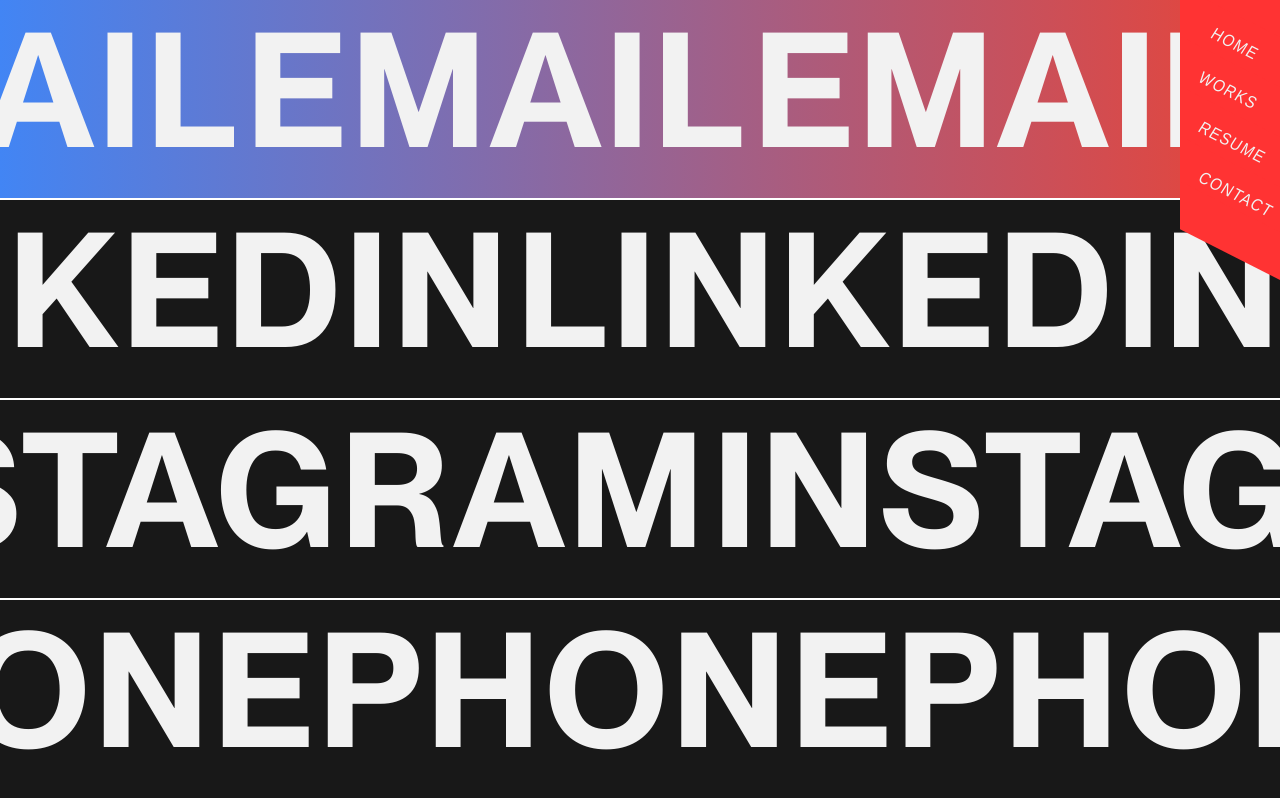
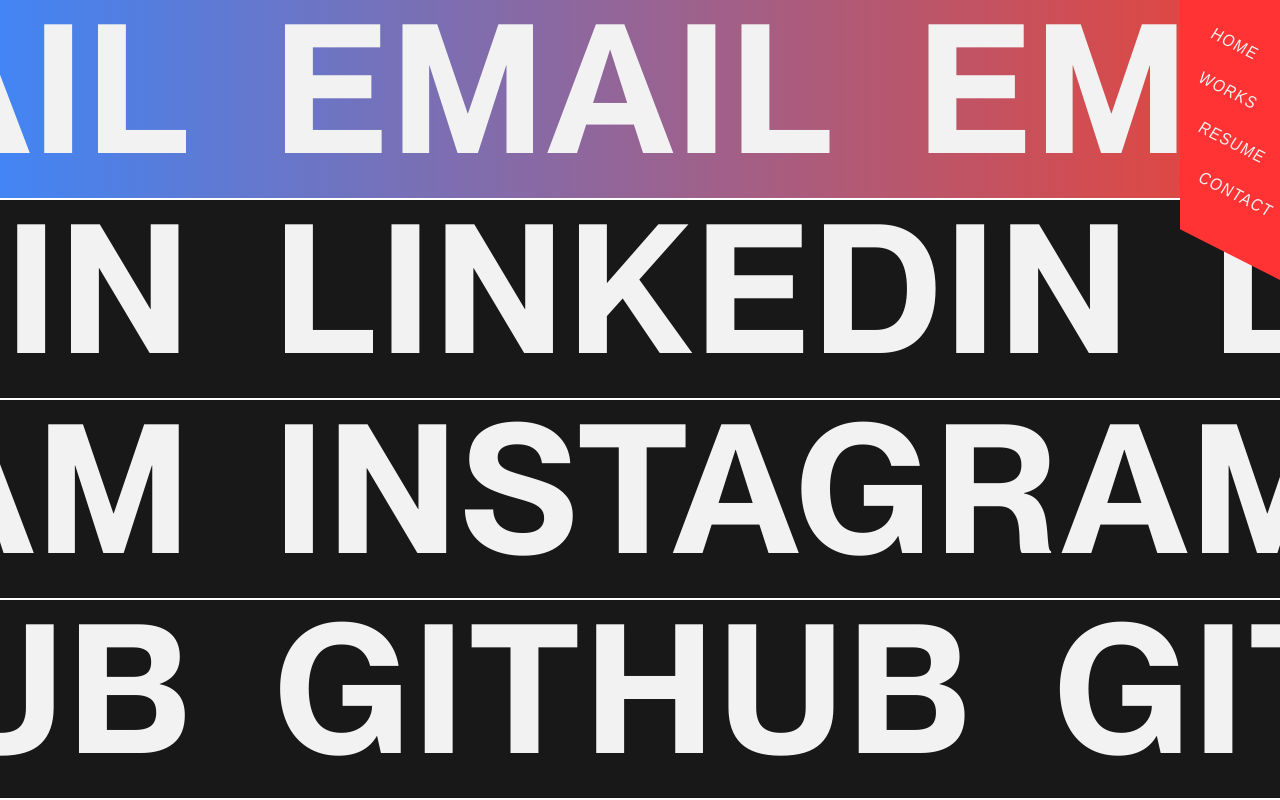
Before and after one commit to kevin21018212/PortfolioV3, a Next.js app: page /contact in a window 1280 px wide. Built offline with nearby package versions, Linux system fonts and the light colour scheme.

Commit message:
contact page complete

```diff
--- a/app/contact/page.module.css
+++ b/app/contact/page.module.css
@@ -10,14 +10,14 @@
   display: flex;
   align-items: center;
   overflow: hidden;
+  text-decoration: none;
 }
 
 .contactContainer h1 {
   color: #f2f2f2;
-  font-size: 20vh;
+  font-size: 22.5vh;
   font-family: "Neue Montreal Semibold";
-  word-spacing: 1.5em;
-  padding: 0% 2.5%;
+
   line-height: 100%;
   text-wrap: nowrap;
 }
--- a/app/contact/page.tsx
+++ b/app/contact/page.tsx
@@ -4,12 +4,20 @@
 import Marquee from "react-fast-marquee";
 
 const ContactPage = () => {
-  const words = ["Email ", "LinkedIn ", "Instagram ", "Phone "]; // Include space after each word
+  const words = [
+    { text: "Email \xa0", url: "mailto:your.email@example.com" },
+    {
+      text: "LinkedIn \xa0",
+      url: "https://www.linkedin.com/in/matthew-bennett-592102252/",
+    },
+    { text: "Instagram \xa0", url: "https://www.instagram.com/your-profile" },
+    { text: "Github \xa0", url: "https://github.com/kevin21018212" },
+  ];
 
   const gradients = [
     "linear-gradient(to right, #4285F4, #EA4335)", // Gradient for "Email Email"
     "linear-gradient(to right, #0077B5, #0056A2)", // Gradient for "LinkedIn"
-    "linear-gradient(to right, #f9ce34, #ee2a7b, #6228d7)",
+    "linear-gradient(to right, #f9ce34, #ee2a7b, #6228d7)", // Gradient for "Instagram"
     "linear-gradient(to right, #00bcd4, #4caf50)", // Gradient for "Phone Phone"
   ];
 
@@ -18,8 +26,11 @@
   return (
     <div className={styles.contactContainer}>
       {words.map((word, index) => (
-        <div
+        <a
           key={index}
+          href={word.url}
+          target="_blank"
+          rel="noopener noreferrer"
           className={styles.contactCard}
           style={{
             background: hoveredIndex === index ? gradients[index] : undefined,
@@ -31,11 +42,11 @@
             className={styles.marquee}
             pauseOnHover={true}
             autoFill={true}
+            direction="right"
           >
-            <h1>{word}</h1>
-            {index !== words.length - 1 && <span>&nbsp;</span>}
+            <h1>{word.text}</h1>
           </Marquee>
-        </div>
+        </a>
       ))}
     </div>
   );
```
